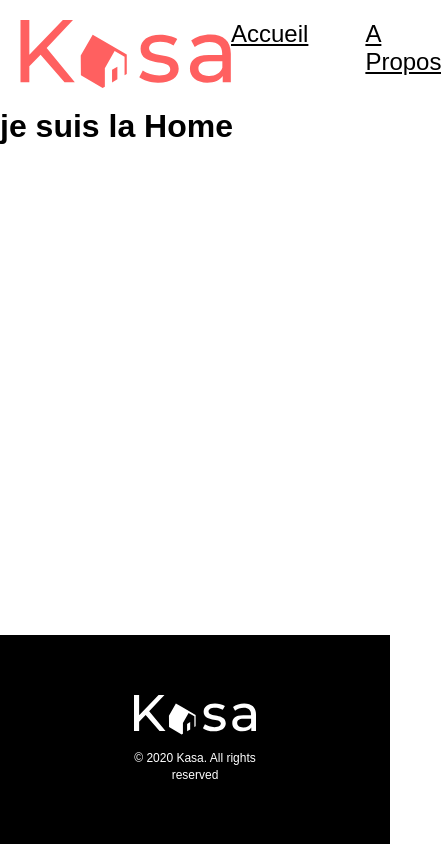
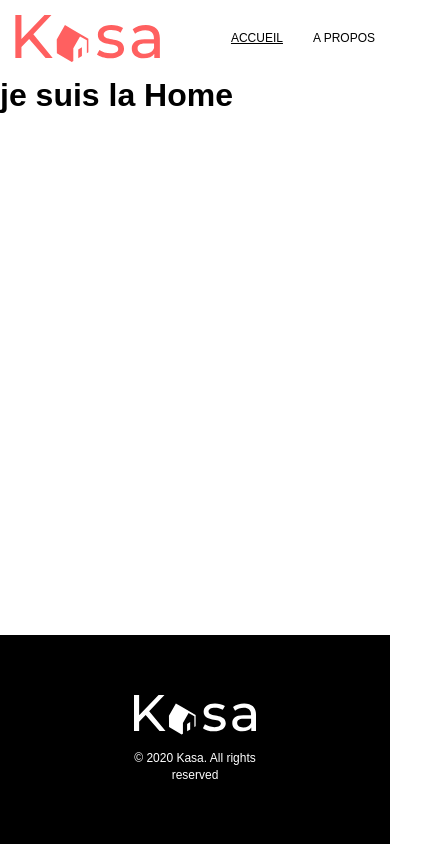
Before and after one commit to Celia-Haro/Projet_7_Kasa, a React (Vite) app: page / in a window 390 px wide. Shown: the whole page, 441 px wide, since content can reach past the window. Built offline with nearby package versions, Linux system fonts and the light colour scheme.

Commit message:
feat: add header+styles+responsive

```diff
--- a/src/components/header/Header.jsx
+++ b/src/components/header/Header.jsx
@@ -10,7 +10,7 @@ function Header() {
                 <NavLink to="/" >Accueil</NavLink>
                 <NavLink to="/about" >A Propos</NavLink>
             </nav>
-        </header>
+        </header >
     )
 }
 
--- a/src/components/header/header.module.scss
+++ b/src/components/header/header.module.scss
@@ -1,18 +1,36 @@
 @use "../../styles/mixins";
+@use "../../styles/variables" as *;
 
 .container {
-   @include mixins.flexbox();
-    padding: 20px;
+   @include mixins.flexbox(row, space-between);
+    padding: $spacing-xxl;
     max-width: 1240px;
-    // width: 86%;
+    width: 100%;
     margin: auto;
+    @include mixins.small-screen {
+        padding: $spacing-m ;
+    }
+    img {
+        @include mixins.small-screen {
+            width: 145px;
+        }
+    }
     nav {
-        display: flex;
-        gap: 57px;
+        @include mixins.flexbox(row, flex-start, center);
+        gap: $spacing-section;
+        @include mixins.small-screen {
+            gap: $spacing-xxl;
+        }
         a {
-            font-size: 24px;
-            font-weight: 500;
-            color: black;
+            font-size: $font-size-xl;
+            font-weight: $font-weight-m;
+            @include mixins.medium-screen {
+                font-size: $font-size-l;
+                text-transform: uppercase;
+            }
+            @include mixins.small-screen {
+                font-size: $font-size-xs;
+            }
         }
     }
 }
--- a/src/styles/_base.scss
+++ b/src/styles/_base.scss
@@ -32,3 +32,12 @@ body {
   img {
     max-width: 100%;
   }
+
+  a {
+    text-decoration: inherit;
+    color: $dark-text-color;
+  }
+
+  .active {
+    text-decoration: underline;
+    }
```
